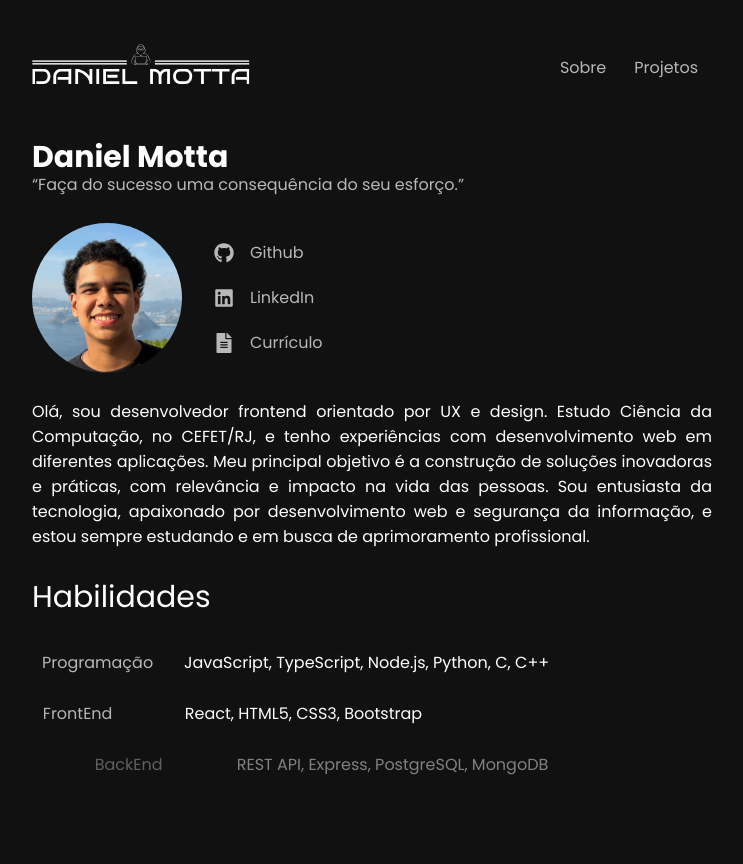
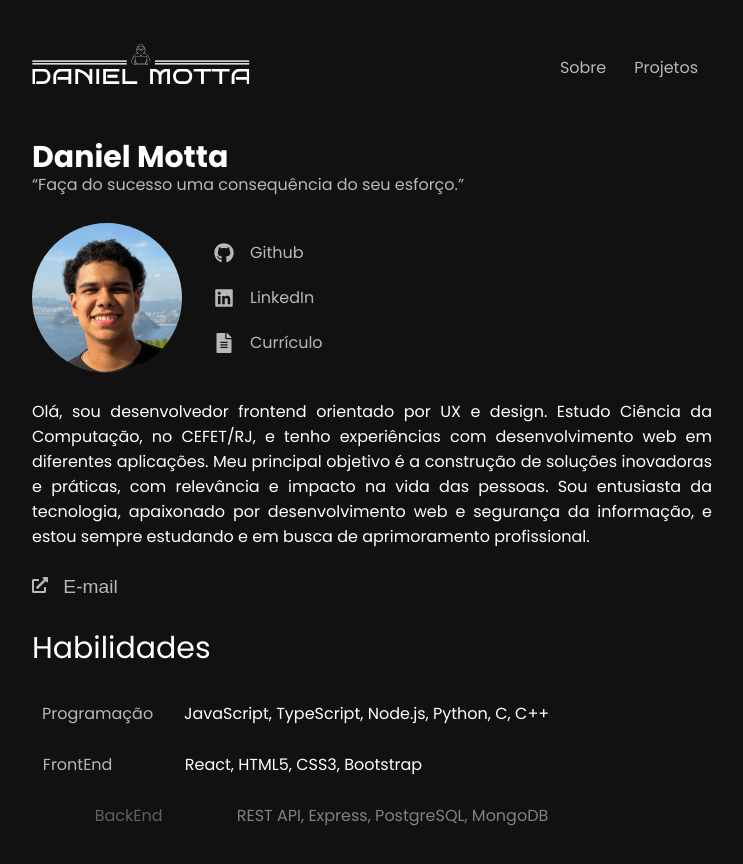
Before and after one commit to DanielMT7/daniel-motta, a React (Vite) app: page / in a window 1280 px wide. Shown: the top 864 px of the page, without its empty margins (268-1011 px from the left). Built offline with nearby package versions, Linux system fonts and the light colour scheme.

Commit message:
feature: adiciona botão de email me

```diff
--- a/src/routes/pages/Home/Home.jsx
+++ b/src/routes/pages/Home/Home.jsx
@@ -1,8 +1,14 @@
-import { FaGithub, FaLinkedin, FaFileAlt } from 'react-icons/fa'
+import {
+  FaGithub,
+  FaLinkedin,
+  FaFileAlt,
+  FaExternalLinkAlt
+} from 'react-icons/fa'
 
 import { skills } from '../../../data/mock'
 
 import perfil from '../../../assets/me.jpeg'
+import curriculum from '../../../assets/daniel-motta-cv.pt-br.pdf'
 
 import styles from './Home.module.css'
 
@@ -32,7 +38,7 @@ function Home() {
             </a>
           </li>
           <li>
-            <a href="" target="_blank">
+            <a href={curriculum} target="_blank">
               <FaFileAlt size={20} /> Currículo
             </a>
           </li>
@@ -49,6 +55,14 @@ function Home() {
           por desenvolvimento web e segurança da informação, e estou sempre
           estudando e em busca de aprimoramento profissional.
         </p>
+      </div>
+
+      <div className={styles.email}>
+        <a href="mailto:danielmotta04@hotmail.com">
+          <button>
+            <FaExternalLinkAlt size={16} className={styles.email_to} /> E-mail
+          </button>
+        </a>
       </div>
 
       <div className={styles.skills_container}>
--- a/src/routes/pages/Home/Home.module.css
+++ b/src/routes/pages/Home/Home.module.css
@@ -79,6 +79,33 @@
 .description p {
   text-align: justify;
   font-size: 1rem;
+}
+
+.email {
+  display: flex;
+  align-items: center;
+  margin-bottom: 26px;
+  opacity: 0;
+  animation: dropAnimationReverse 1s forwards;
+  animation-delay: 2.2s;
+}
+
+.email button {
+  background-color: transparent;
+  cursor: pointer;
+  font-size: 1.2rem;
+  color: white;
+  text-decoration: none;
+  opacity: 0.7;
+  transition: all 0.4s ease 0s;
+}
+
+.email_to {
+  margin-right: 10px;
+}
+
+.email button:hover {
+  opacity: 1;
 }
 
 .skills_container {
```
